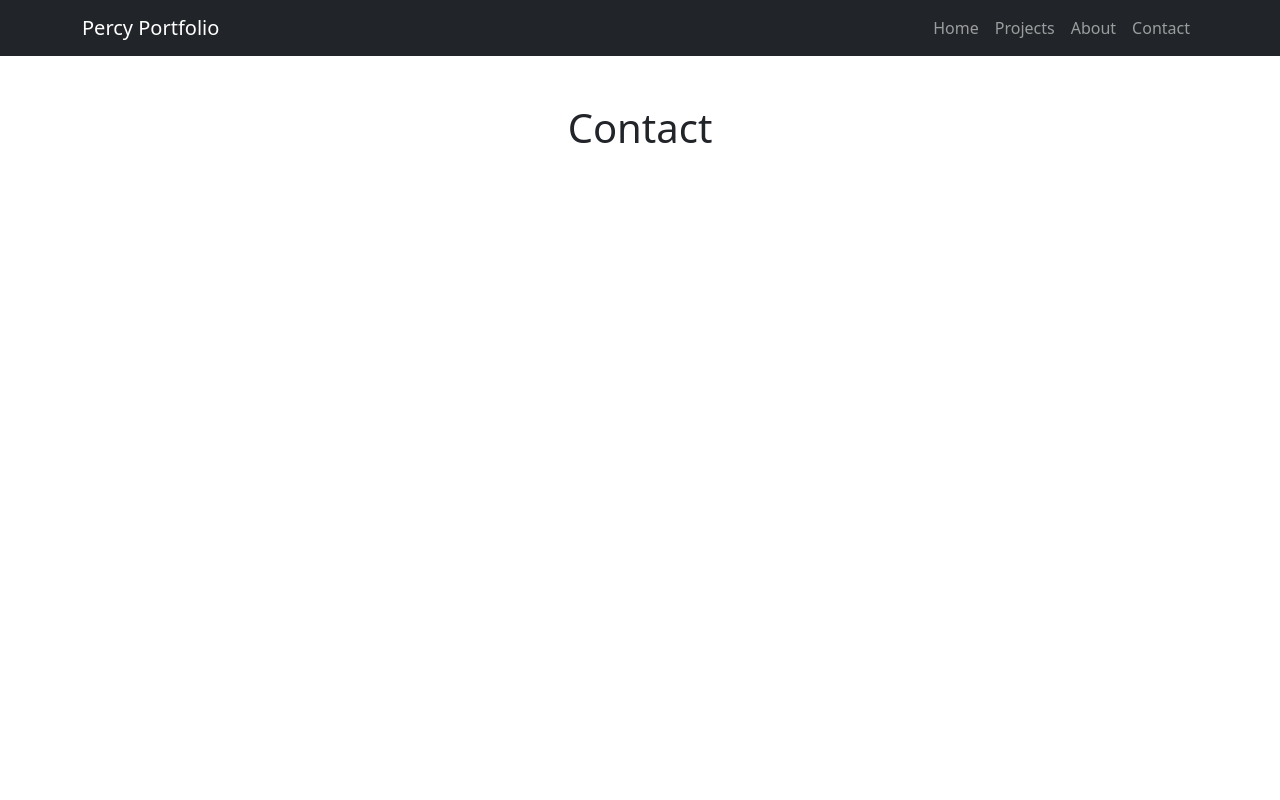
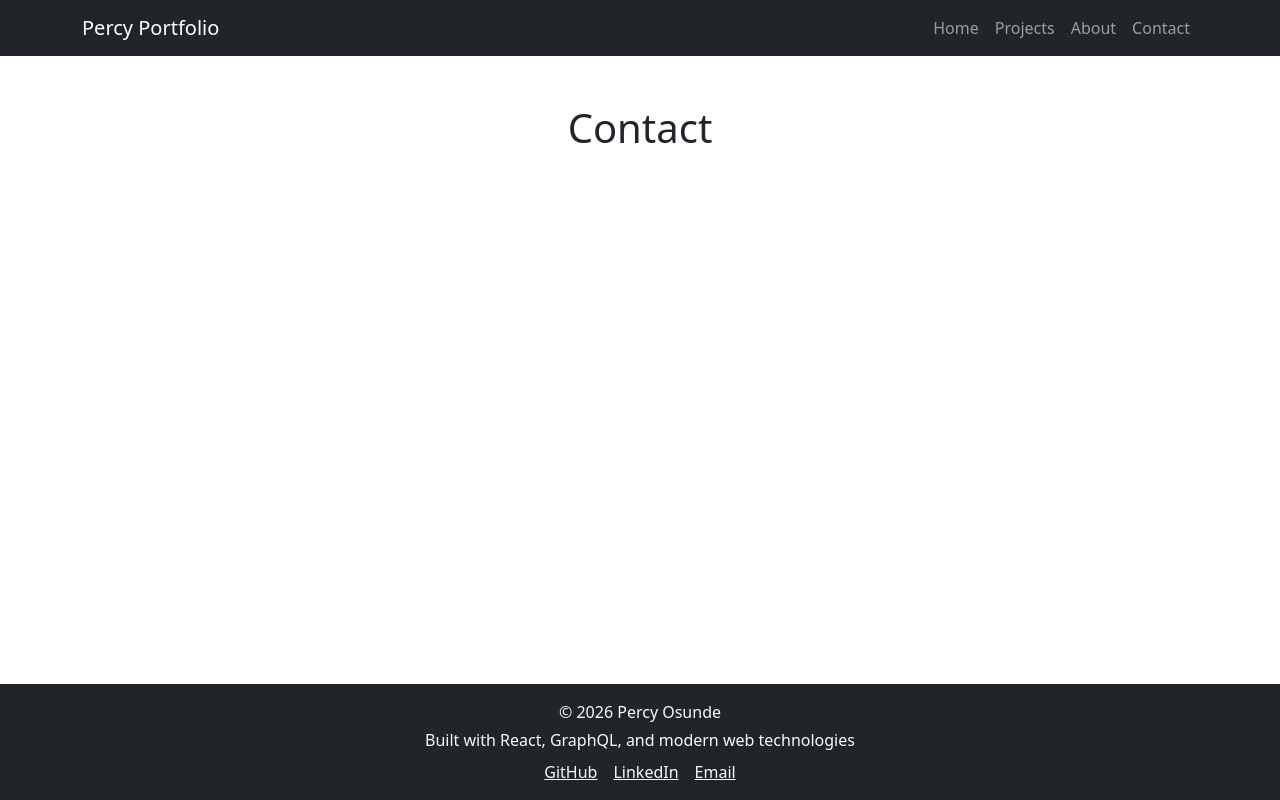
Before and after one commit to percyosag/portfolio, a React app: page /contact in a window 1280 px wide. Built offline with nearby package versions, Linux system fonts and the light colour scheme; the HTML template or start-up script is replaced by a standard one.

Commit message:
Add social links to footer

```diff
--- a/src/App.jsx
+++ b/src/App.jsx
@@ -4,18 +4,24 @@
 import About from "./pages/About";
 import Contact from "./pages/Contact";
 import Navigation from "./components/Navigation";
+import Footer from "./components/Footer";
 
 function App() {
   return (
-    <>
+    <div className="d-flex flex-column min-vh-100">
       <Navigation />
+
+      <div className="flex-grow-1">
         <Routes>
           <Route path="/" element={<Home />} />
           <Route path="/projects" element={<Projects />} />
           <Route path="/about" element={<About />} />
           <Route path="/contact" element={<Contact />} />
         </Routes>
-    </>
+      </div>
+
+      <Footer />
+    </div>
   );
 }
 
--- /dev/null
+++ b/src/components/Footer.jsx
@@ -0,0 +1,39 @@
+import { Container } from "react-bootstrap";
+
+function Footer() {
+  return (
+    <footer className="bg-dark text-light py-3 mt-auto">
+      <Container className="text-center">
+        <p className="mb-1">© {new Date().getFullYear()} Percy Osunde</p>
+
+        <p className="mb-2">
+          Built with React, GraphQL, and modern web technologies
+        </p>
+
+        <div>
+          <a
+            href="https://github.com/percyosag"
+            target="_blank"
+            className="text-light me-3"
+          >
+            GitHub
+          </a>
+
+          <a
+            href="https://www.linkedin.com/in/percy-osag"
+            target="_blank"
+            className="text-light me-3"
+          >
+            LinkedIn
+          </a>
+
+          <a href="mailto:percybuilder@gmail.com" className="text-light">
+            Email
+          </a>
+        </div>
+      </Container>
+    </footer>
+  );
+}
+
+export default Footer;
```
Lines whose indentation alone changed are shown as unchanged.
